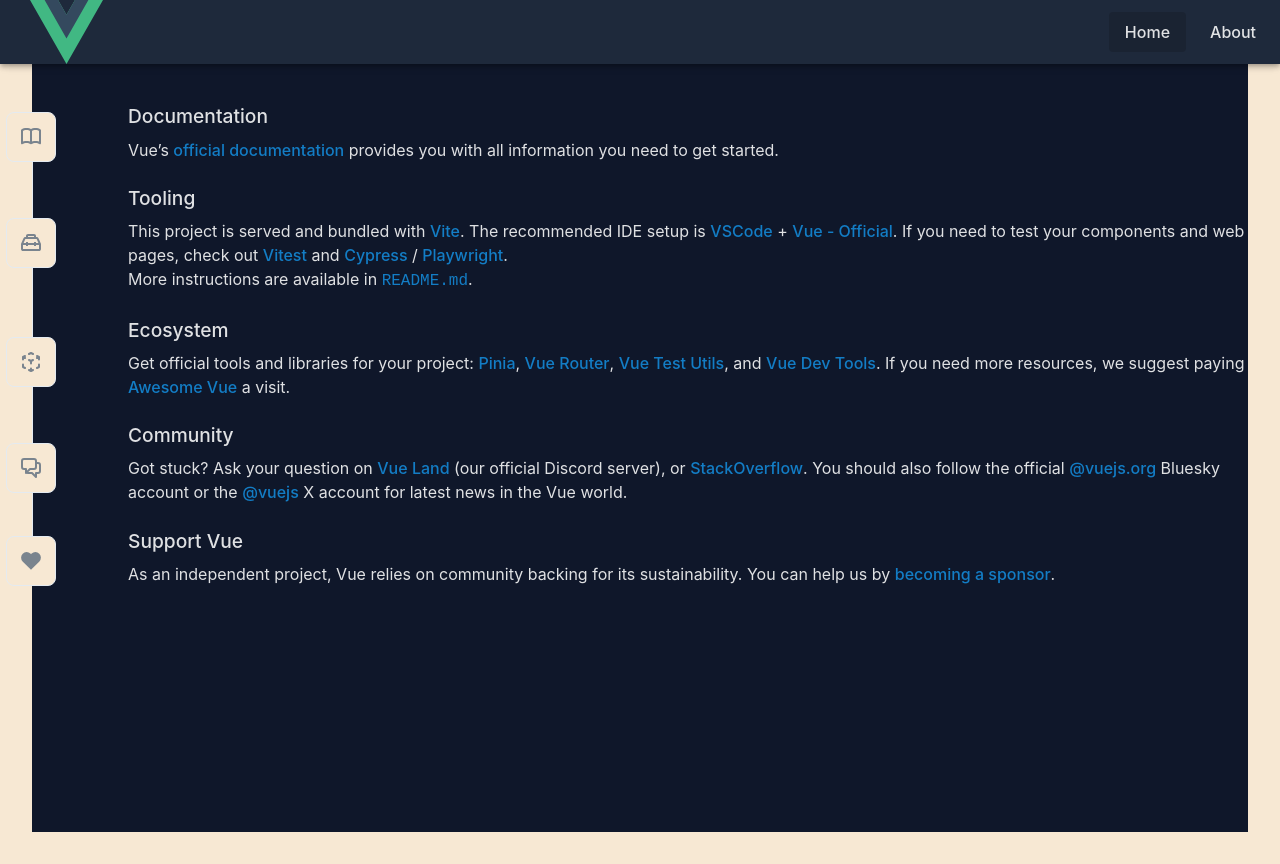
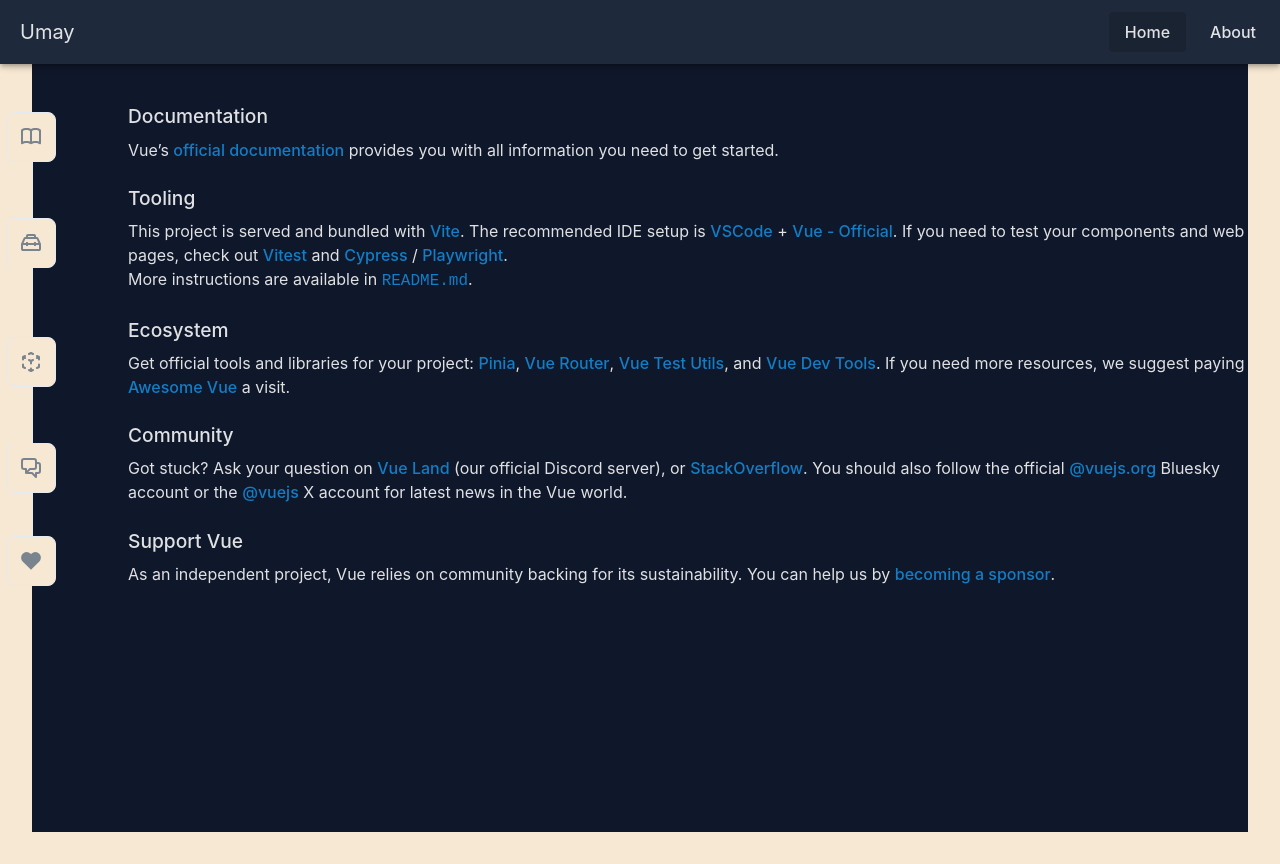
Before and after one commit to nsdumanlife/umay, a Vue app: page / in a window 1280 px wide. Built offline with nearby package versions, Linux system fonts and the light colour scheme; the HTML template or start-up script is replaced by a standard one.

Commit message:
Replace the commented header with a v-app-bar-title for improved branding and navigation consistency.

```diff
--- a/src/App.vue
+++ b/src/App.vue
@@ -3,20 +3,10 @@
 </script>
 
 <template>
-  <!-- <header>
-    <img alt="Vue logo" class="logo" src="@/assets/logo.svg" width="125" height="125" />
-
-    <nav>
-      <RouterLink to="/">Home</RouterLink>
-      <RouterLink to="/about">About</RouterLink>
-    </nav>
-  </header> -->
-
   <v-app>
     <v-app-bar app>
-      <template v-slot:prepend>
-        <v-img :width="125" :height="125" src="@/assets/logo.svg"></v-img>
-      </template>
+      <v-app-bar-title>Umay</v-app-bar-title>
+
       <template v-slot:append>
         <RouterLink to="/">Home</RouterLink>
         <RouterLink to="/about">About</RouterLink>
```
